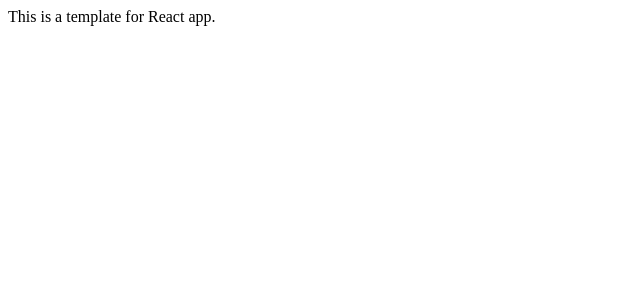
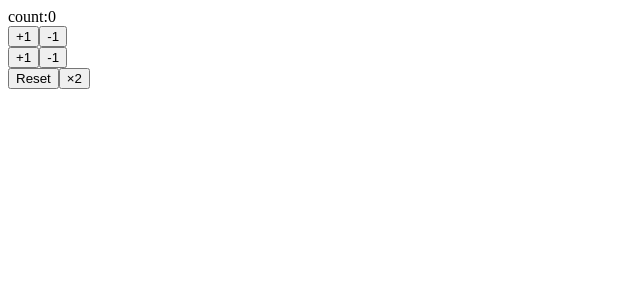
Before and after one commit to nagatake94/react-hooks-101, a React (Create React App) app in the folder react-hooks-101/: page / in a window 1280 px wide. Shown: the top 300 px of the page, without its empty margins (0-640 px from the left). Built offline with nearby package versions, Linux system fonts and the light colour scheme.

Commit message:
my first React Hook with useState

```diff
--- a/react-hooks-101/src/App.js
+++ b/react-hooks-101/src/App.js
@@ -1,10 +1,32 @@
-import React from 'react';
+import React, { useState } from 'react';
 
 function App() {
+  const [count, setCount] = useState(0);
+  const increment = () => setCount(count + 1);
+  const decrement = () => setCount(count - 1);
+
+  const increment2 = () => setCount( previousCount => previousCount + 1 );
+  const decrement2 = () => setCount( previousCount => previousCount - 1 );
+
+  const reset = () => setCount(0);
+  const double = () => setCount( count*2 );
+
   return (
-    <div>
-      This is a template for React app.
-    </div>
+    <React.Fragment>
+       <div>count:{count}</div>
+       <div>
+        <button onClick={increment}>+1</button>
+        <button onClick={decrement}>-1</button>
+       </div>
+       <div>
+        <button onClick={increment2}>+1</button>
+        <button onClick={decrement2}>-1</button>
+       </div>
+       <div>
+        <button onClick={reset}>Reset</button>
+        <button onClick={double}>×2</button>
+       </div>
+    </React.Fragment>
   );
 }
 
```
